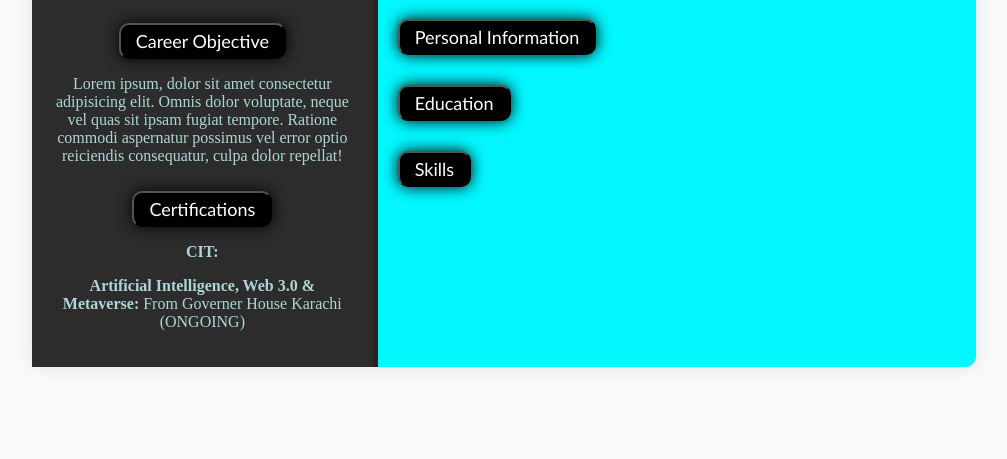
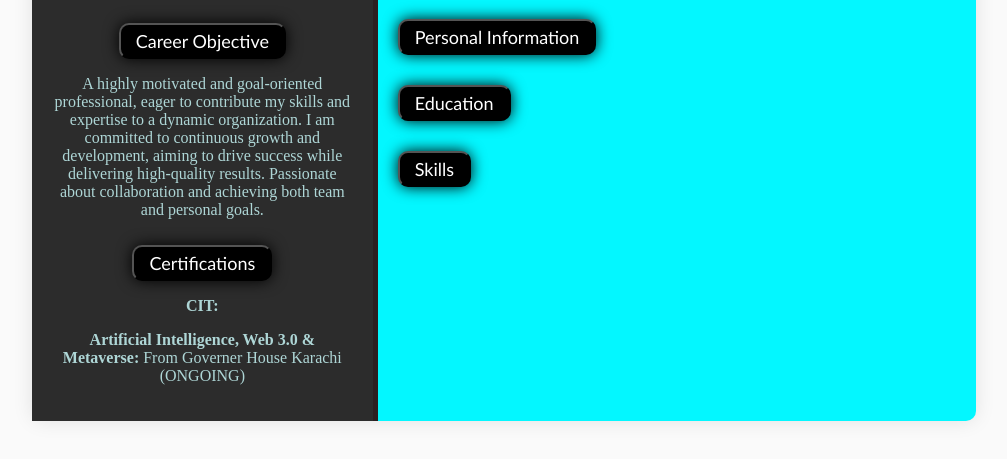
Before and after one commit to Sarim4545/GIAIC-Projects-Assignments, a plain HTML site: page index.html in a window 1280 px wide. Shown: the part 135-594 px from the top of the page, without its empty margins (136-1143 px from the left). Drawn offline with Linux system fonts and the light colour scheme.

Commit message:
index.html

```diff
--- a/index.html
+++ b/index.html
@@ -18,8 +18,7 @@
                 <button id="toggle-objective" class="toggle-button">Career Objective</button>
                 <div id="objective-content" class="toggle-content">
                     <p>
-                        Lorem ipsum, dolor sit amet consectetur adipisicing elit. Omnis dolor voluptate, neque vel quas sit ipsam fugiat tempore.
-                        Ratione commodi aspernatur possimus vel error optio reiciendis consequatur, culpa dolor repellat!
+                        A highly motivated and goal-oriented professional, eager to contribute my skills and expertise to a dynamic organization. I am committed to continuous growth and development, aiming to drive success while delivering high-quality results. Passionate about collaboration and achieving both team and personal goals.
                     </p>
                 </div>
             </section>
```
